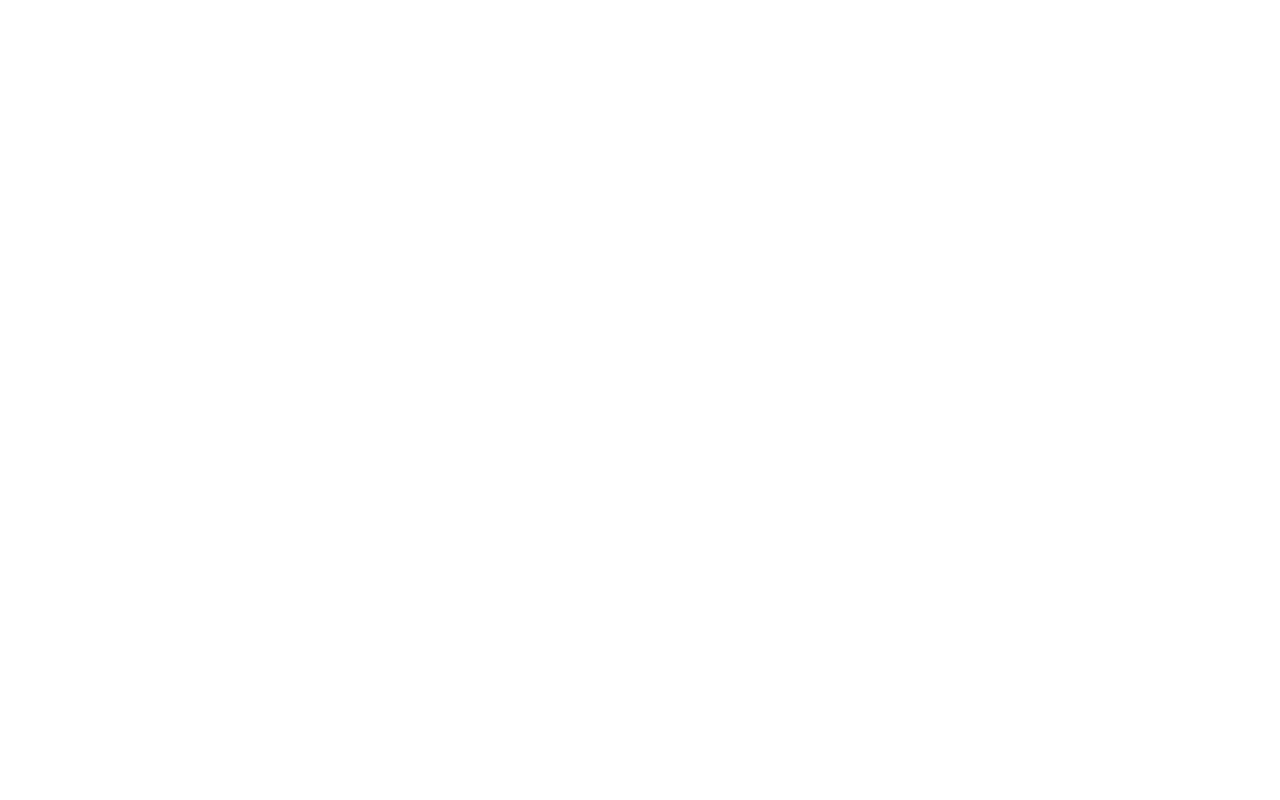
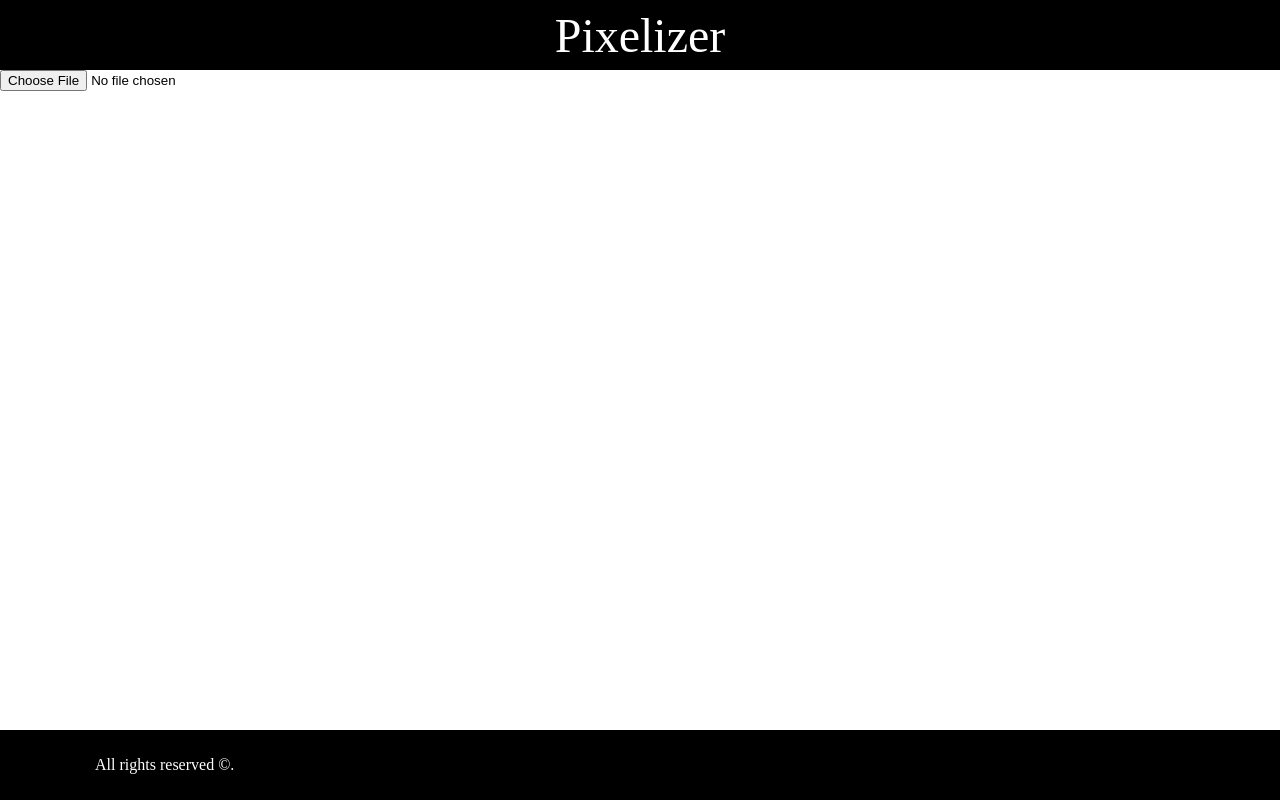
Before and after one commit to DavidBabiy/pixelizer, a plain HTML site: page index.html in a window 1280 px wide. Drawn offline with Linux system fonts and the light colour scheme.

Commit message:
output form(html)+css

```diff
--- a/index.html
+++ b/index.html
@@ -2,9 +2,14 @@
 <html>
 <head>
     <meta http-equiv="Content-Type" content="text/html; charset=utf-8">
+    <link content="text/css" rel="stylesheet" href="styles.css">
     <title>Pixelizer</title>
 </head>
 <body>
-
+<div class="header"><a href="index.html">Pixelizer</a></div>
+    <div class="main">
+         <input type="file" palceholder="Choose your picture">
+    </div>
+<div class="footer"><div>All rights reserved &copy.</div><div></div><div></div><div></div><div></div><div></div> </div>
 </body>
 </html>
--- a/styles.css
+++ b/styles.css
@@ -0,0 +1,30 @@
+*{
+    margin: 0;
+    padding:0;
+}
+.header{
+    display:flex;
+    background-color: black;
+    color: white;
+    justify-content: center;
+    align-items: center;
+    width: 100%;
+    height: 70px;
+    font-size: 3em;
+}
+a{
+    color: white;
+    text-decoration: none;
+}
+.footer{
+    display:flex;
+    position: fixed;
+    bottom: 0;
+    background-color: black;
+    align-items: center;
+    justify-content: space-around;
+    color: white;
+    width: 100%;
+    height: 70px;
+
+}
```
